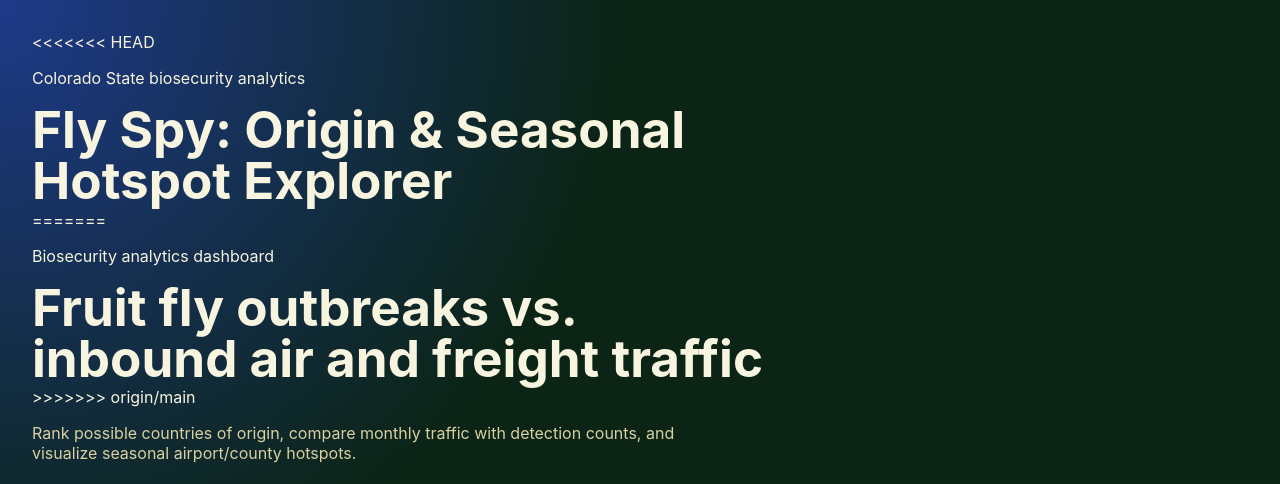
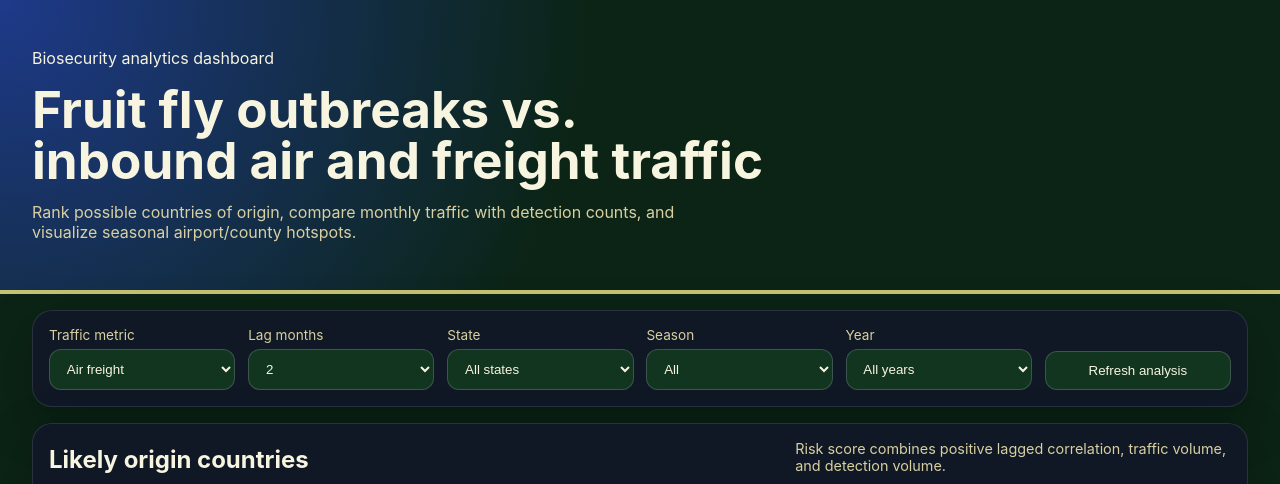
Before and after one commit to BryantScottCSU/CSU-NASA-USDA-Hackathon-2026, a Django app: page / in a window 1280 px wide. Shown: the top 484 px of the page. Run offline with Django 5.2, Linux system fonts and the light colour scheme.

Commit message:
fixed formatting issue

```diff
--- a/website/outbreaks/templates/outbreaks/dashboard.html
+++ b/website/outbreaks/templates/outbreaks/dashboard.html
@@ -10,13 +10,8 @@
 <body>
   <header class="hero">
     <div>
-<<<<<<< HEAD
-      <p class="eyebrow">Colorado State biosecurity analytics</p>
-      <h1>Fly Spy: Origin & Seasonal Hotspot Explorer</h1>
-=======
       <p class="eyebrow">Biosecurity analytics dashboard</p>
       <h1>Fruit fly outbreaks vs. inbound air and freight traffic</h1>
->>>>>>> origin/main
       <p class="subhead">Rank possible countries of origin, compare monthly traffic with detection counts, and visualize seasonal airport/county hotspots.</p>
     </div>
     <div class="summary" id="summaryCards"></div>
```
